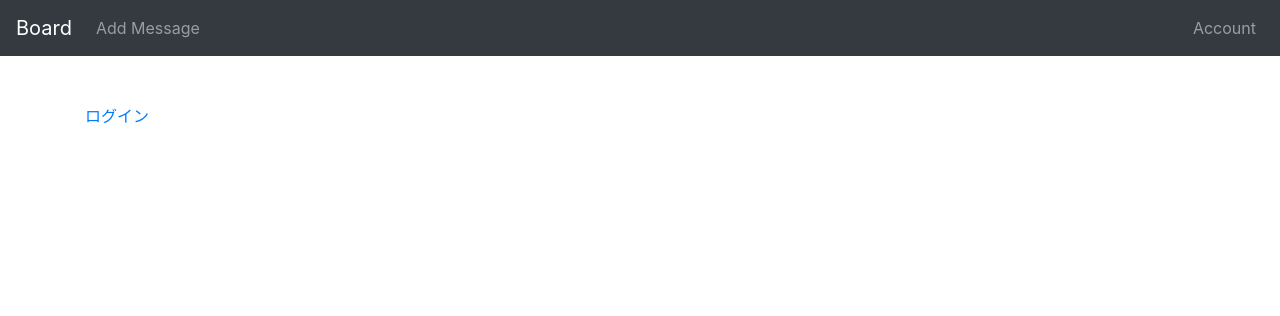
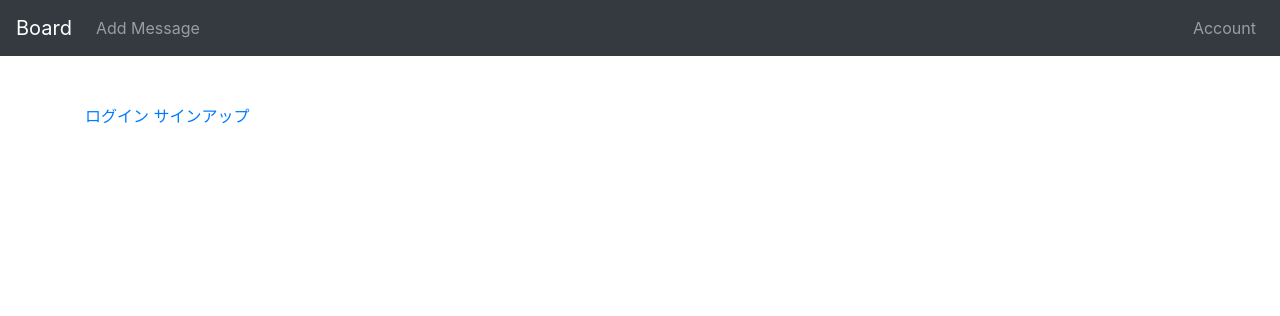
Before and after one commit to yuki-tamaribuchi/board_project, a Django app: template account/templates/account/accountmanage.html in a window 1280 px wide. Shown: the top 316 px of the page. Run offline with Django 3.2, Linux system fonts and the light colour scheme; the template is opened without the code that fills it, so the values that code supplies are empty; some libraries are stand-ins or nearby versions.

Commit message:
サインアップリンクの追加

```diff
--- a/account/templates/account/accountmanage.html
+++ b/account/templates/account/accountmanage.html
@@ -9,6 +9,7 @@
             <a href="{% url 'account:update' %}">プロフィールの更新</a>
             {% else %}
             <a href="{% url 'account:login' %}">ログイン</a>
+            <a href="{% url 'account:signup' %}">サインアップ</a>
             {% endif %}
         </div>
     </div>
```
